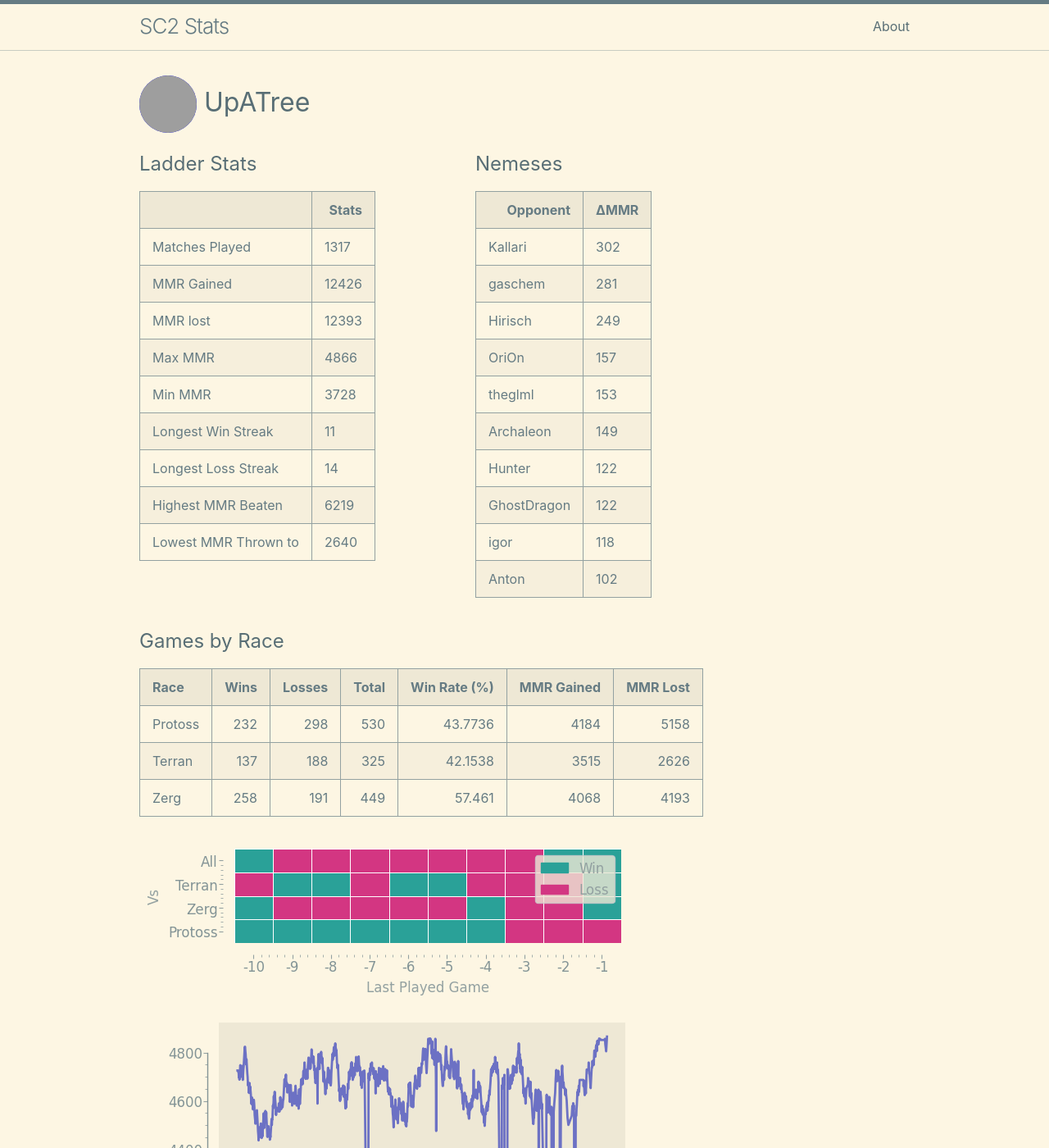
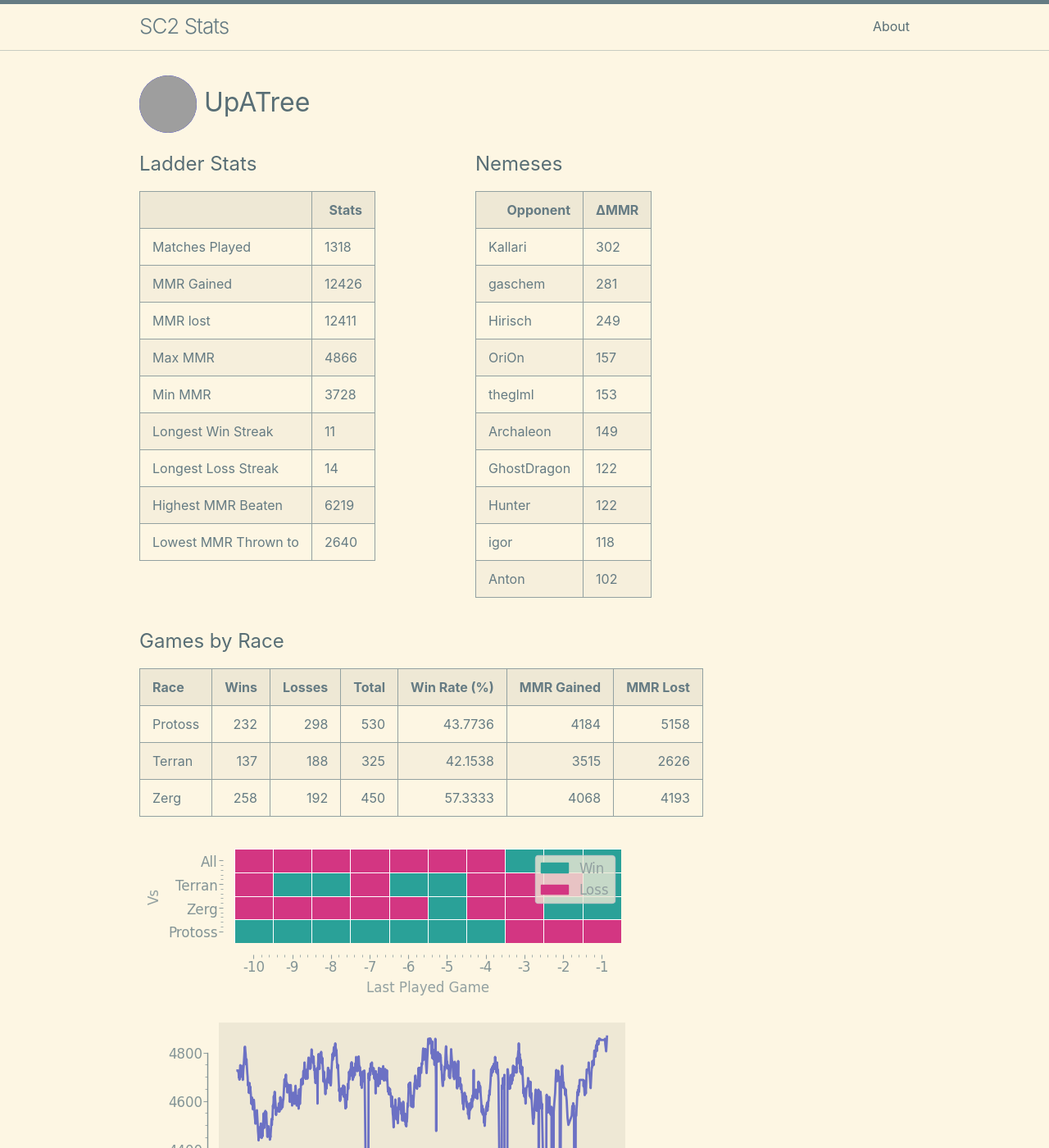
Before and after one commit to kylermurphy/UpATree, a Jekyll site: the page built from docs/index.md, in a window 1280 px wide and 1400 px high. Shown: the whole window at 82% size. Built offline with Jekyll 4.4.1, drawn with Linux system fonts in a browser that asks for light colours; grey boxes are pictures that could not be loaded.

Commit message:
running on push

```diff
--- a/docs/index.md
+++ b/docs/index.md
@@ -18,7 +18,7 @@ layout: home
   <tbody>
     <tr>
       <td>Matches Played</td>
-      <td>1317</td>
+      <td>1318</td>
     </tr>
     <tr>
       <td>MMR Gained</td>
@@ -26,7 +26,7 @@ layout: home
     </tr>
     <tr>
       <td>MMR lost</td>
-      <td>12393</td>
+      <td>12411</td>
     </tr>
     <tr>
       <td>Max MMR</td>
@@ -90,11 +90,11 @@ layout: home
       <td>149</td>
     </tr>
     <tr>
-      <td>Hunter</td>
+      <td>GhostDragon</td>
       <td>122</td>
     </tr>
     <tr>
-      <td>GhostDragon</td>
+      <td>Hunter</td>
       <td>122</td>
     </tr>
     <tr>
@@ -116,7 +116,7 @@ layout: home
 |:--------|-------:|---------:|--------:|---------------:|-------------:|-----------:|
 | Protoss |    232 |      298 |     530 |        43.7736 |         4184 |       5158 |
 | Terran  |    137 |      188 |     325 |        42.1538 |         3515 |       2626 |
-| Zerg    |    258 |      191 |     449 |        57.461  |         4068 |       4193 |
+| Zerg    |    258 |      192 |     450 |        57.3333 |         4068 |       4193 |
 
 ![Games by Race](./assets/gm_hist.png)
 
--- a/log.txt
+++ b/log.txt
@@ -539,3 +539,4 @@ Writing a log file 2025-03-18 19:30:54.
 Writing a log file 2025-03-18 19:48:06.
 Writing a log file 2025-03-18 20:24:06.
 Writing a log file 2025-03-18 20:48:05.
+Writing a log file 2025-03-18 21:21:03.
```
Also changed, not shown: docs/assets/daily.png, docs/assets/gm_hist.png, docs/assets/r_wrt.png, 1 other file.
